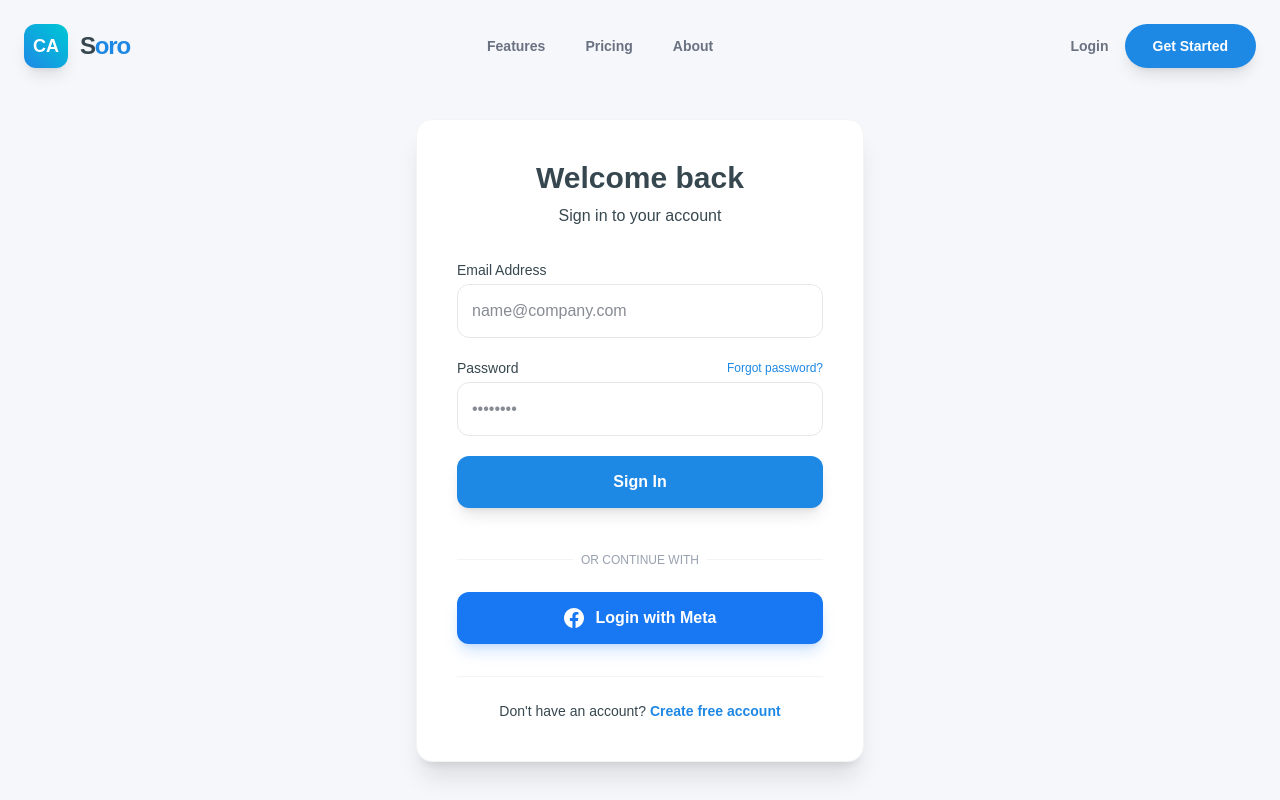
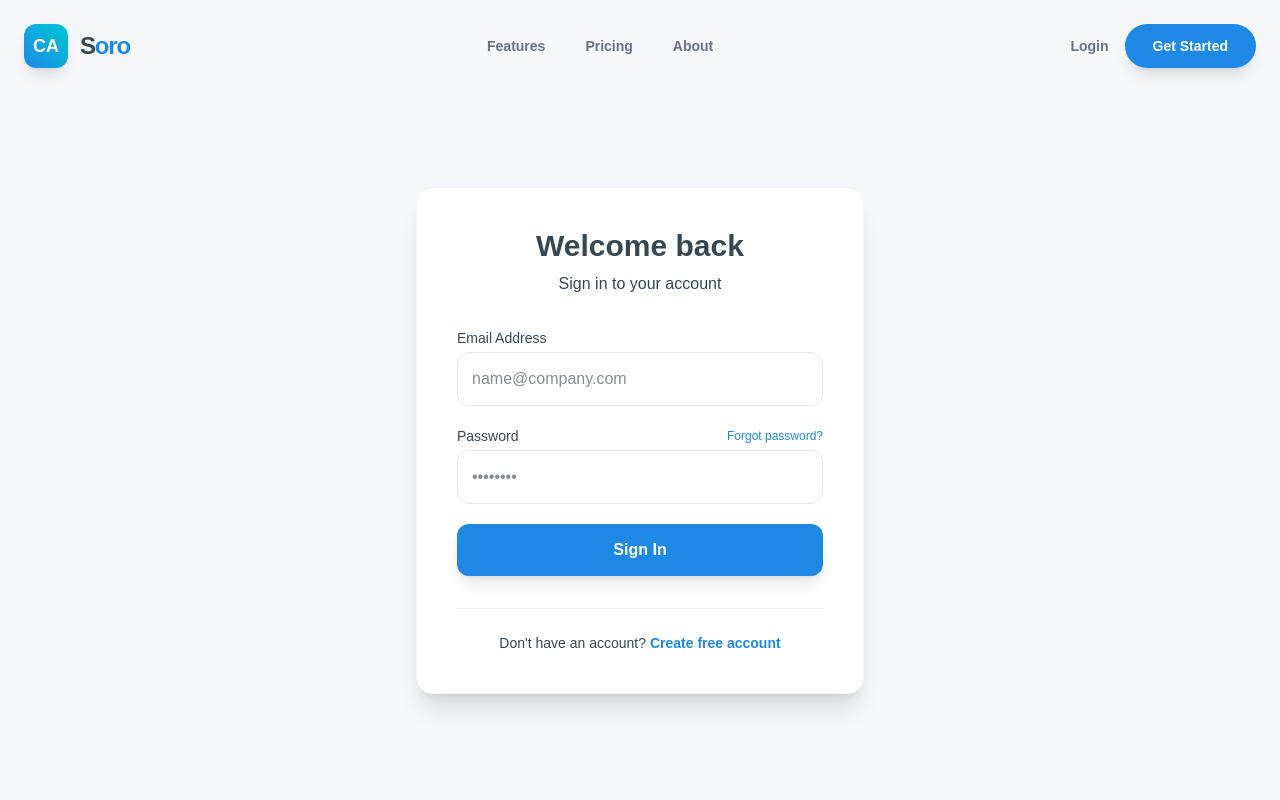
Before and after one commit to ehis-io/chat-assistan-frontend, a Next.js app: page /login in a window 1280 px wide. Built offline with nearby package versions, Linux system fonts and the light colour scheme.

Commit message:
update ui

```diff
--- a/app/login/page.tsx
+++ b/app/login/page.tsx
@@ -52,6 +52,7 @@
         },
         body: JSON.stringify(formData)
       });
+      console.log(formData);
 
       const data = await res.json().catch(() => ({}));
 
@@ -157,16 +158,16 @@
             {loading ? "Signing In..." : "Sign In"}
           </button>
 
-          <div className="relative my-6">
+          {/* <div className="relative my-6">
             <div className="absolute inset-0 flex items-center">
               <div className="w-full border-t border-gray-100"></div>
             </div>
             <div className="relative flex justify-center text-xs uppercase">
               <span className="bg-white px-2 text-gray-400">Or continue with</span>
             </div>
-          </div>
+          </div> */}
 
-          <button
+          {/* <button
             type="button"
             onClick={() => router.push('/meta-callback')}
             className="w-full flex items-center justify-center gap-3 rounded-xl bg-[#1877F2] py-3.5 text-white font-semibold shadow-lg shadow-[#1877F2]/20 hover:shadow-xl hover:shadow-[#1877F2]/30 hover:-translate-y-0.5 transition-all duration-300"
@@ -175,7 +176,7 @@
               <path d="M24 12.073c0-6.627-5.373-12-12-12s-12 5.373-12 12c0 5.99 4.388 10.954 10.125 11.854v-8.385H7.078v-3.47h3.047V9.43c0-3.007 1.792-4.669 4.533-4.669 1.312 0 2.686.235 2.686.235v2.953H15.83c-1.491 0-1.956.925-1.956 1.874v2.25h3.328l-.532 3.47h-2.796v8.385C19.612 23.027 24 18.062 24 12.073z" />
             </svg>
             Login with Meta
-          </button>
+          </button> */}
         </form>
 
         <div className="mt-8 pt-6 border-t border-gray-100 text-center">
```
